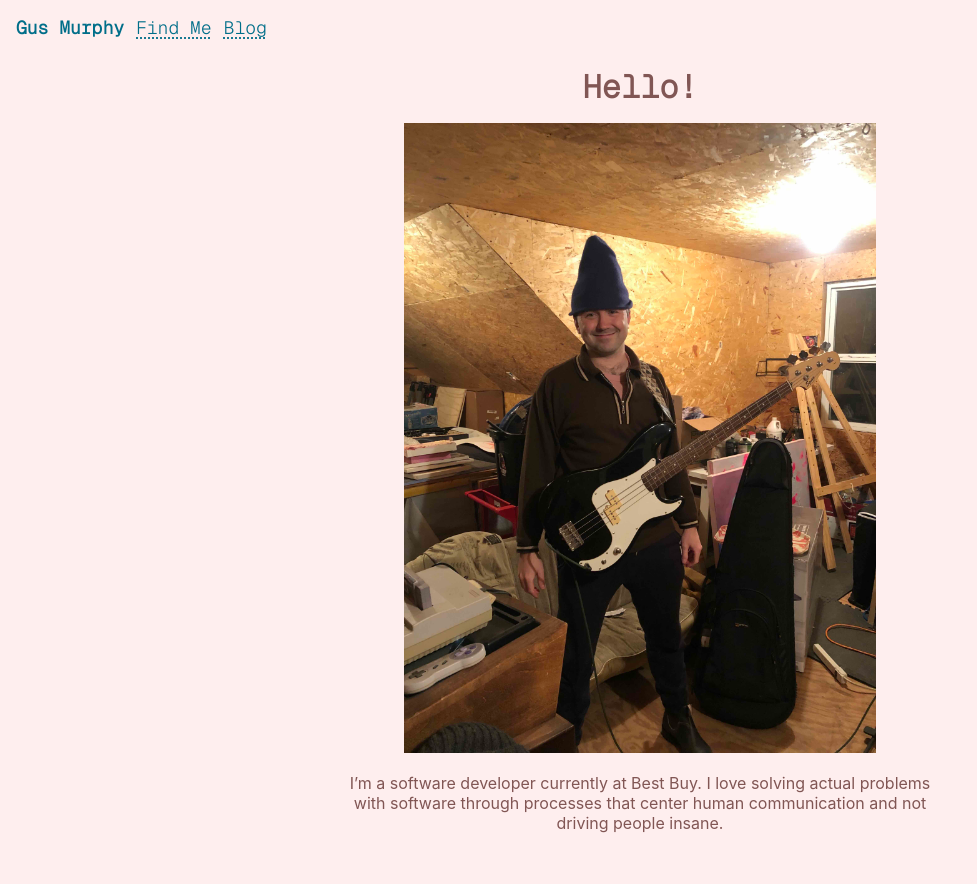
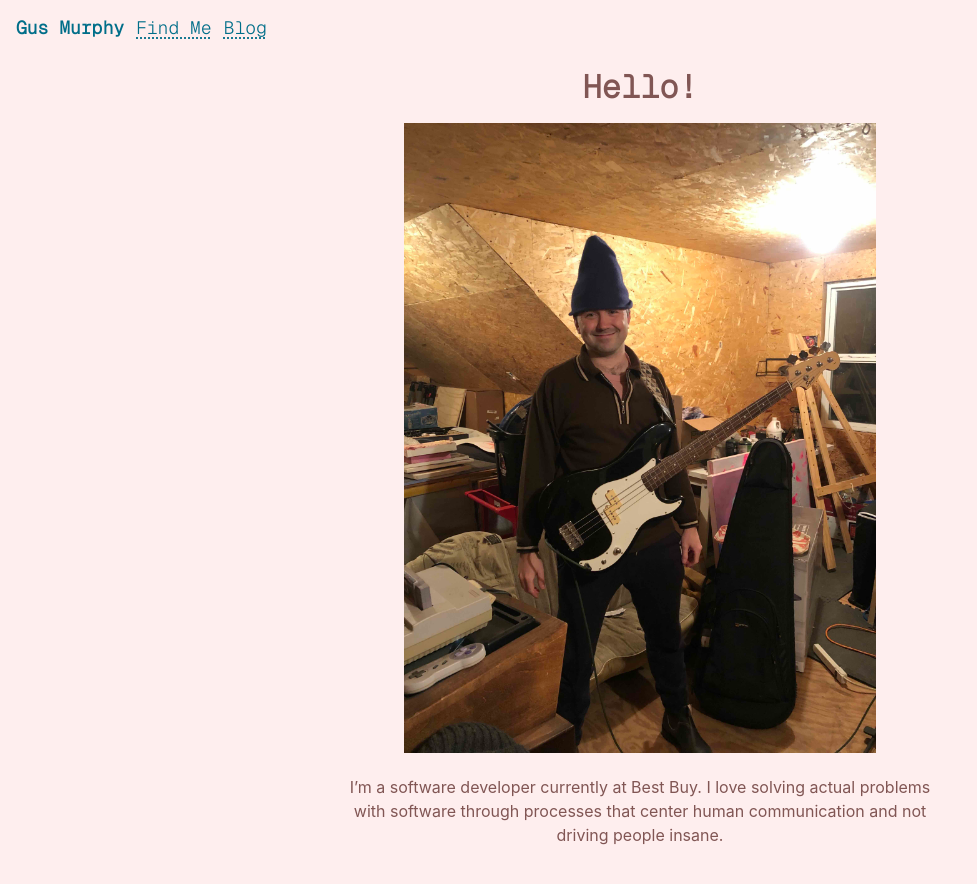
Before and after one commit to gusbmurphy/my-site, a Jekyll site: the page built from index.markdown, in a window 1280 px wide. Shown: the top 884 px of the page, without its empty margins (0-977 px from the left). Built offline with Jekyll 4.4.1, drawn with Linux system fonts in a browser that asks for light colours.

Commit message:
Add line height

```diff
--- a/_sass/main.scss
+++ b/_sass/main.scss
@@ -11,6 +11,10 @@ body {
   color: #815654;
   font-family: -apple-system, BlinkMacSystemFont, Segoe UI, Roboto, Oxygen,
     Ubuntu, Cantarell, Fira Sans, Droid Sans, Helvetica Neue, sans-serif;
+}
+
+p {
+  line-height: 150%;
 }
 
 nav {
```
